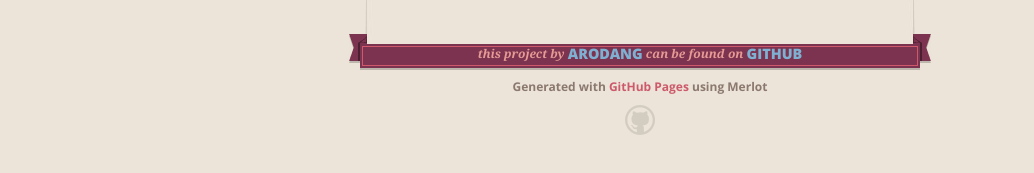
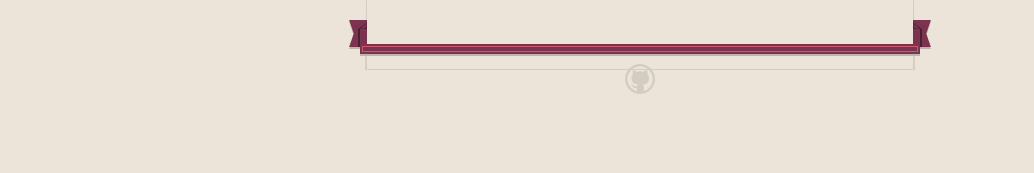
Before and after one commit to Arodang/valentines, a plain HTML site: page index.html in a window 1280 px wide. Shown: the part 363-536 px from the top of the page, without its empty margins (0-1034 px from the left). Drawn offline with nearby package versions, Linux system fonts and the light colour scheme.

Commit message:
Update index.html

```diff
--- a/index.html
+++ b/index.html
@@ -57,12 +57,12 @@
       <footer>
         <span class="ribbon-outer">
           <span class="ribbon-inner">
-            <p>this project by <a href="https://github.com/Arodang">Arodang</a> can be found on <a href="https://github.com/Arodang/valentines">GitHub</a></p>
+            <p></p>
           </span>
           <span class="left-tail"></span>
           <span class="right-tail"></span>
         </span>
-        <p>Generated with <a href="http://pages.github.com">GitHub Pages</a> using Merlot</p>
+        <p></p>
         <span class="octocat"></span>
       </footer>
 
```
